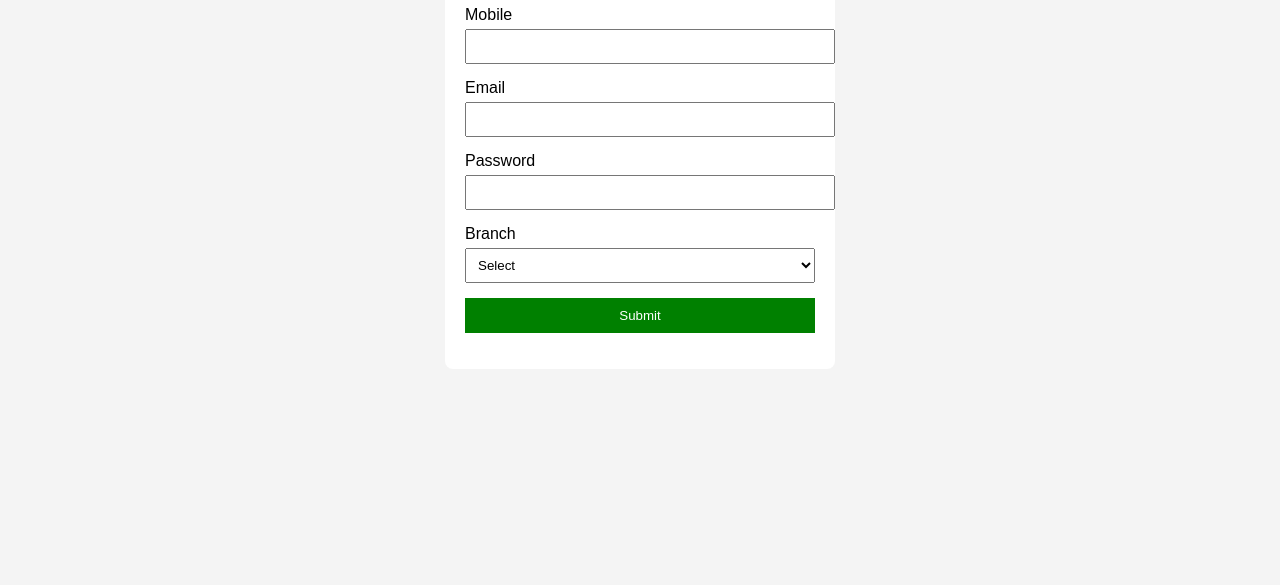
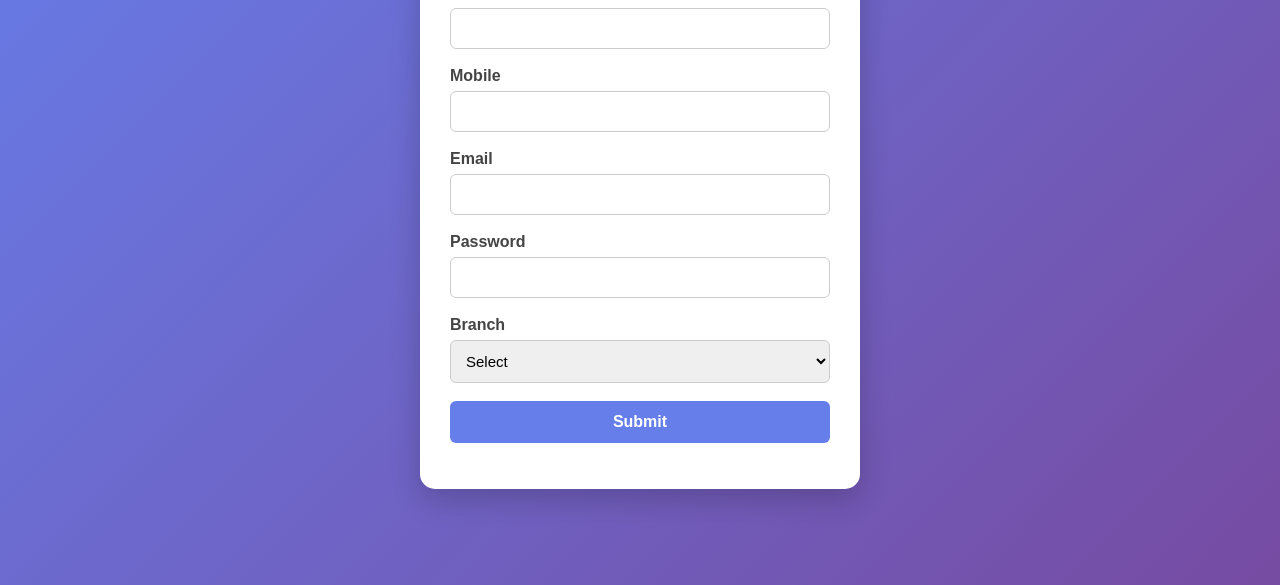
Before and after one commit to Vishal34354/Form, a website: page index.html in a window 1280 px wide. Shown: the part 215-800 px from the top of the page. Drawn offline with Linux system fonts and the light colour scheme.

Commit message:
New file to test

```diff
--- a/style.css
+++ b/style.css
@@ -1,32 +1,71 @@
-body{
-    font-family:Arial;
-    background:#f4f4f4;
+body {
+    font-family: Arial, sans-serif;
+    background: linear-gradient(135deg, #667eea, #764ba2);
+    margin: 0;
+    padding: 0;
+    min-height: 100vh;
+    display: flex;
+    justify-content: center;
+    align-items: center;
 }
 
-.container{
-    width:350px;
-    margin:auto;
-    margin-top:60px;
-    padding:20px;
-    background:white;
-    border-radius:8px;
+.container {
+    width: 380px;
+    padding: 30px;
+    background: white;
+    border-radius: 15px;
+    box-shadow: 0 10px 30px rgba(0, 0, 0, 0.2);
 }
 
-input,select{
-    width:100%;
-    padding:8px;
-    margin-top:5px;
-    margin-bottom:15px;
+h2 {
+    text-align: center;
+    margin-bottom: 25px;
+    color: #333;
 }
 
-button{
-    width:100%;
-    padding:10px;
-    background:green;
-    color:white;
-    border:none;
+label {
+    display: block;
+    margin-bottom: 6px;
+    font-weight: bold;
+    color: #444;
 }
 
-#message{
-    font-weight:bold;
+input,
+select {
+    width: 100%;
+    box-sizing: border-box;
+    padding: 11px;
+    margin-bottom: 18px;
+    border: 1px solid #ccc;
+    border-radius: 6px;
+    font-size: 15px;
 }
+
+input:focus,
+select:focus {
+    outline: none;
+    border-color: #667eea;
+    box-shadow: 0 0 5px rgba(102, 126, 234, 0.4);
+}
+
+button {
+    width: 100%;
+    padding: 12px;
+    background: #667eea;
+    color: white;
+    border: none;
+    border-radius: 6px;
+    font-size: 16px;
+    font-weight: bold;
+    cursor: pointer;
+}
+
+button:hover {
+    background: #5568d8;
+}
+
+#message {
+    text-align: center;
+    margin-top: 15px;
+    font-weight: bold;
+}
```
Also changed, not shown: student.json (added, +9 -0 lines).
